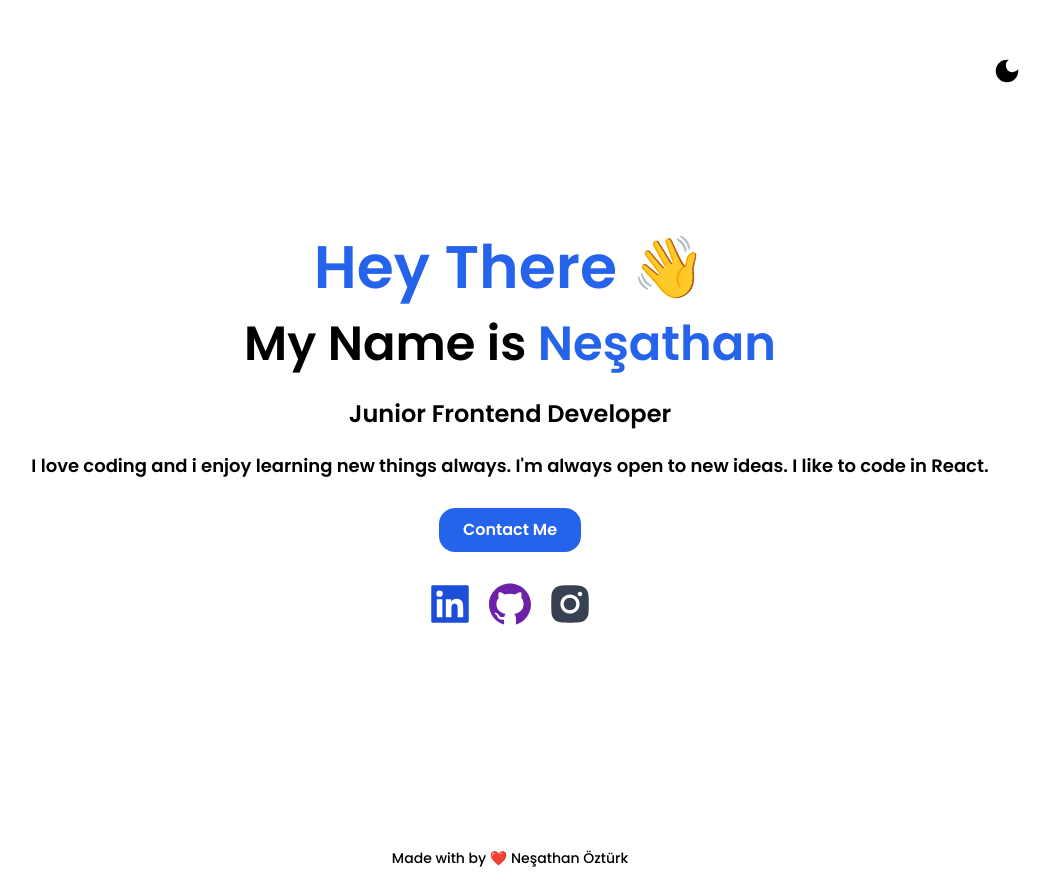
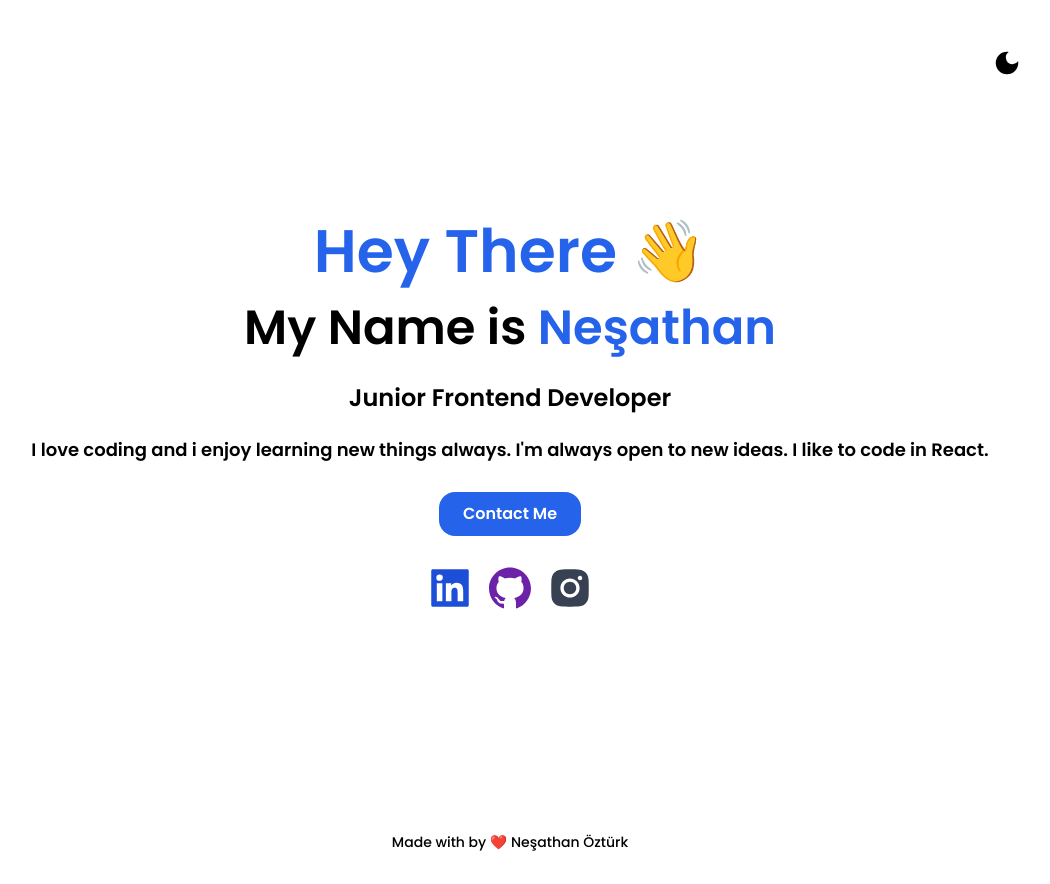
Before and after one commit to nesathanozturk/personel-website, a React (Create React App) app: page / in a window 1280 px wide. Shown: the whole page, without its empty margins (130-1180 px from the left). Built offline with nearby package versions, Linux system fonts and the light colour scheme.

Commit message:
style: edited navbar

```diff
--- a/src/components/Navbar.js
+++ b/src/components/Navbar.js
@@ -4,7 +4,7 @@ import { TbSun } from "react-icons/tb";
 
 function Navbar({ darkMode, setDarkMode }) {
   return (
-    <nav className="w-[90%] py-4">
+    <nav className="w-[90%] py-2">
       <div className="w-full relative">
         <span
           onClick={() => setDarkMode(!darkMode)}
```
